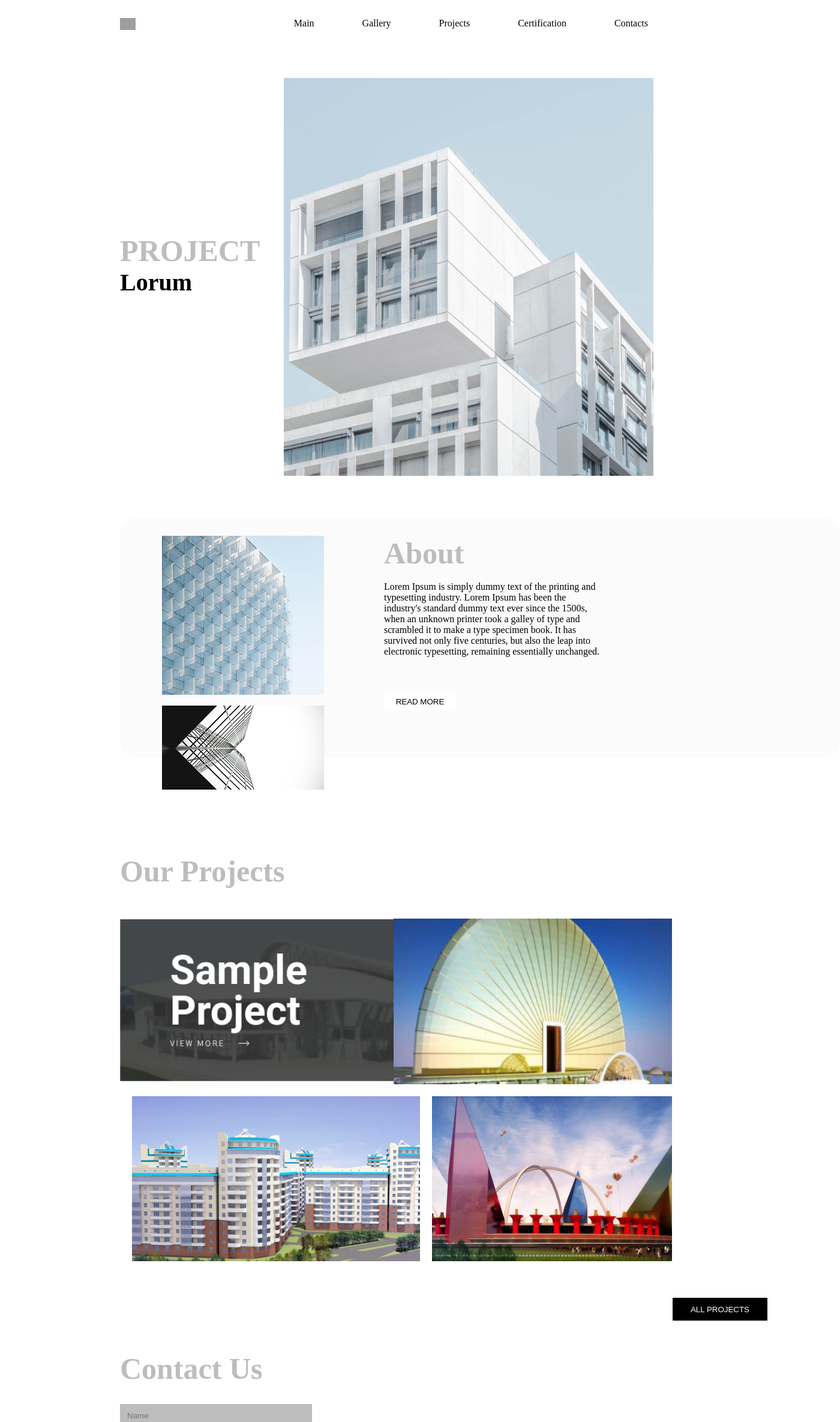
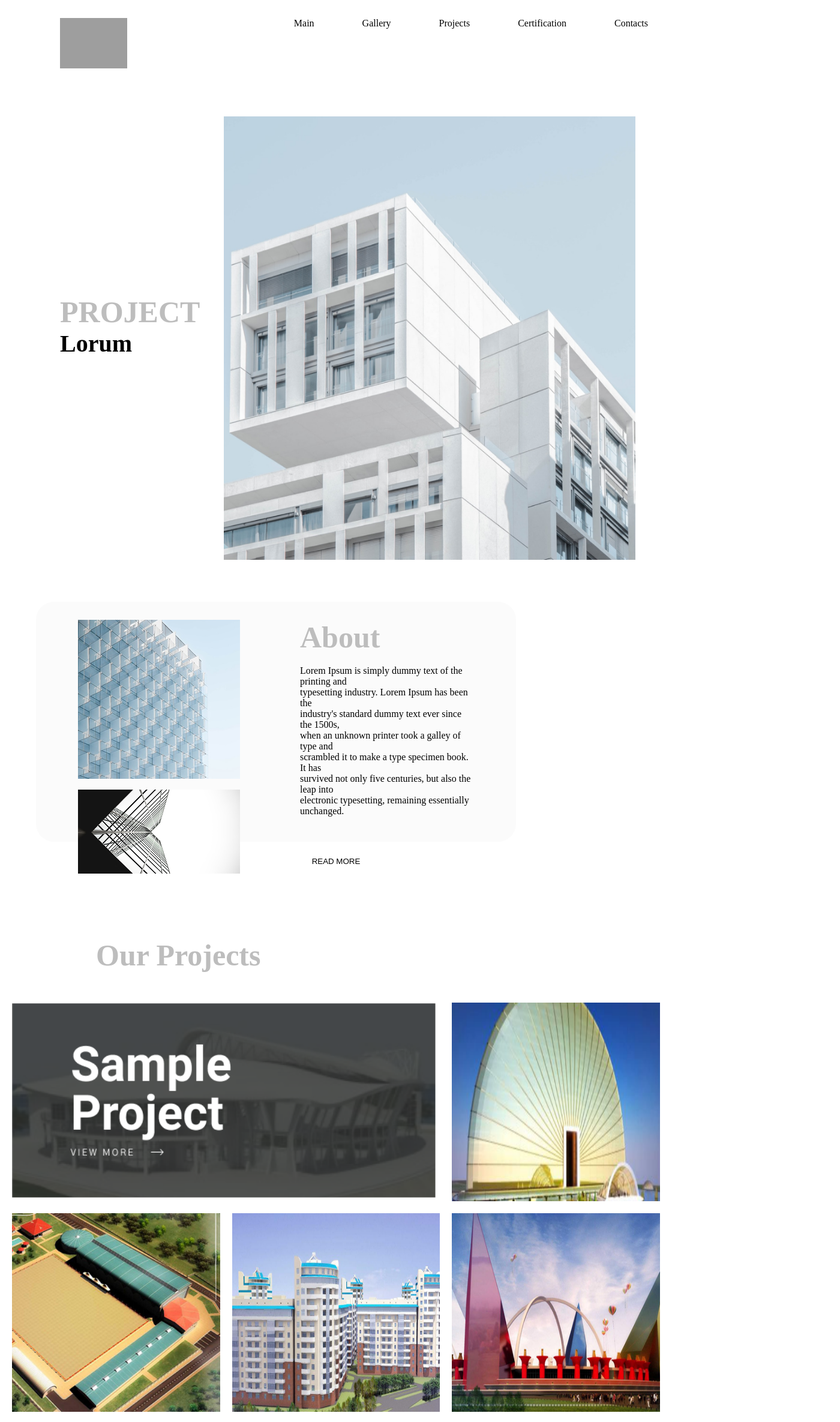
Before and after one commit to Lah-deh/React-Task-2, a React (Vite) app: page / in a window 1280 px wide. Shown: the top 2370 px of the page at 60% size, 1400 px wide, since content can reach past the window. Built offline with nearby package versions, Linux system fonts and the light colour scheme; grey boxes are pictures that could not be loaded.

Commit message:
worked on the responsiveness

```diff
--- a/src/App.css
+++ b/src/App.css
@@ -404,7 +404,7 @@ form input{
         width: 17rem;
         gap: 0;
         height: 30rem;
-        margin-left: 20px;
+        margin-left: 30px;
         border-radius: 30px;
         padding: 20px;
 
@@ -471,8 +471,24 @@ form input{
     }
 
 
-    .project {
-    display: none;
+    .project{
+        margin-left: 40px;
+        margin-right: 20px;
+    }
+    .project h1{
+        margin-top: 70px;
+    }
+    .gridd{
+        display: flex;
+        flex-direction: column;
+    }
+    .gridd img{
+        width: 90%;
+        height: 60%;
+    }
+    .project button{
+        margin-left: 30px;
+        margin-top: 20px;
     }
 
 
@@ -609,7 +625,7 @@ form input{
         width: 17rem;
         gap: 0;
         height: 30rem;
-        margin-left: 20px;
+        margin-left: 30px;
         border-radius: 30px;
         padding: 20px;
 
@@ -676,8 +692,24 @@ form input{
     }
 
 
-    .project {
-    display: none;
+     .project{
+        margin-left: 40px;
+        margin-right: 20px;
+    }
+    .project h1{
+        margin-top: 70px;
+    }
+    .gridd{
+        display: flex;
+        flex-direction: column;
+    }
+    .gridd img{
+        width: 90%;
+        height: 60%;
+    }
+    .project button{
+        margin-left: 30px;
+        margin-top: 20px;
     }
 
 
@@ -768,8 +800,19 @@ form input{
     .hero img{
         width: 60%;
     }
+    .about{
+        margin-left: 20px;
+    }
+    .project{
+        margin-left: 20px;
+        margin-right: 20px;
+    }
+    .gridd img{
+        width: 80%;
+        height: 60%;
+    }
     .footer{
-        width: 100%;
+        width: 90%;
     }
     .projects{
     margin-left: 50px;
@@ -778,11 +821,11 @@ form input{
 
 @media screen and (min-width:425px){
     .nav section{
-        gap:60px;
+        gap:40px;
         justify-content: start;
     }
     .nav ul{
-        gap: 1.5rem;
+        gap: 1rem;
     }
     .hero img{
         width: 40%;
@@ -797,7 +840,24 @@ form input{
    .projects{
     margin-left: 80px;
    }
+   .gridd img{
+        width: 70%;
+        height: 60%;
     }
+    .footerr{
+        font-size: 10px;
+        justify-content: start;
+        gap: 15px;
+    }
+    .footer{
+        width:76%;
+    }
+    .logoo{
+        padding-left: 10px;
+    }
+}
+
+
 
 @media screen and (min-width:768px){
     .logo{
@@ -808,11 +868,11 @@ form input{
         display: block;
     }
     .nav section{
-        gap:100px;
+        gap:40px;
         justify-content: start;
     }
     .nav ul{
-        gap: 2.5rem;
+        gap: 1.5rem;
     }
     .hero{
         margin-left: 50px;
@@ -850,7 +910,17 @@ form input{
     .twoo img{
         margin-left: 8rem;
     }
-
+    .project h1{
+        margin-left: 60px;
+    }
+    .gridd img{
+        width: 50%;
+        height: auto;
+        margin-left: 60px;
+    }
+    .project button{
+        margin-left: 60px;
+    }
 
     .contact{
         margin-left: 80px;
@@ -863,8 +933,21 @@ form input{
     width: 21rem;
    }
 
+   .sooo ul{
+       display: block;
+    }
+
    .footer{
-        width: 100%;
+        width:66%;
+
+    }
+    .footerr{
+        display: flex;
+        margin-top: 20px;
+        padding-top: 30px;
+        font-size: 20px;
+        margin-bottom: 5px;
+        justify-content: space-evenly;
     }
     .jet1, .jet2, .jet3{
         flex-direction: row;
@@ -891,8 +974,9 @@ form input{
 
 
 @media screen and (min-width:1024px){
+
     .hero{
-        margin-left: 200px;
+        margin-left: 100px;
         margin-right: 200px;
         display: flex;
         justify-content: space-around;
@@ -907,15 +991,18 @@ form input{
         font-size: 40px;
         font-weight: 900;
     }
-    .logo{
-        width: 9%;
-        height: 3%;
+    .nav-flex{
+        margin-left: -100px;
+    }
+    .nav .logo{
+        width: 7rem;
+        height: 10%;
     }
     .nav section{
-        gap: 120px;
+        gap: 80px;
     }
     .nav ul{
-        gap: 3.5rem;
+        gap: 3rem;
     }
     .hero  img{
         width: 70%;
@@ -929,10 +1016,10 @@ form input{
     .about{
         display: flex;
         margin-top: 70px;
-        margin-left: 200px;
+        margin-left: 60px;
         margin-right: 200px;
         background-color: #FBFBFB;
-        width: 75rem;
+        width: 50rem;
         height: 25rem;
         margin-bottom: 10rem;
         gap: 50px;
@@ -971,9 +1058,7 @@ form input{
     }
 
 
-    .project{
-        display: block;
-    }
+
 
 
 
@@ -1022,11 +1107,83 @@ form input{
         width: 40%;
         height: 50%;
     }
+    .project{
+        margin-left: 100px;
+        margin-right: 100px;
+    }
+
+    .project h1{
+        font-size: 50px;
+        color: #BDBDBD;
+        margin-bottom: 50px;
+    }
+
+    .gridd{
+        display: grid;
+        grid-template-columns: repeat(3,1fr);
+        grid-template-rows: repeat(2,1fr);
+        grid-auto-flow: row;
+        gap:20px ;
+        margin-left: -100px;
+        width: 100%;
+        margin-left: -140px;
+
+    }
+    .gridd img{
+        width: 100%;
+        height: 100%;
+    }
+    .gridd img:nth-child(1){
+        grid-column: 1/3;
+        grid-row: 1;
+        height: 100%;
+    }
+    .gridd img:nth-child(2){
+        grid-column: 3/6;
+        grid-row: 1;
+        height: 100%;
+        max-width: 100vw;
+        margin-left: -4rem;
+        width: 29rem;
+    }
+    .gridd img:nth-child(3){
+        grid-column: 1;
+        grid-row: 2;
+        max-width: 100%;
+        width: 100%;
+        max-height: 100vh;
+        height: 100%;
+    }
+    .gridd img:nth-child(4){
+        grid-column: 2;
+        grid-row: 2;
+        max-height: 100vh;
+        width: 30rem;
+        max-width: 100vw;
+        height: 100%;
+
+    }
+    .gridd img:nth-child(5){
+        grid-column: 3;
+        grid-row: 2;
+        max-height: 100vh;
+        height: 100%;
+        width: 25rem;
+        max-width: 100vw;
+
+    }
+    .project button{
+        background-color: black;
+        color: white;
+        margin-left: 35rem;
+        width: 10rem;
+        height: 40px;
+    }
 
 
     .contact{
-        margin-left: 200px;
-        margin-right: 200px;
+        margin-left: 100px;
+        margin-right: 100px;
         margin-top: 50px;
         flex-direction: row;
     }
@@ -1052,7 +1209,7 @@ form input{
 
     }
     .man img{
-        width: 100%;
+        width: 80%;
         height: 80%;
     }
     form input{
@@ -1071,12 +1228,43 @@ form input{
         margin-bottom: 40px;
     }
 
-    /* .contactt{
-        flex-direction: row;
+
+
+    .sooo ul{
+       display: block;
     }
-    .contact{
-        margin-left: 20px;
-    } */
+    .footer{
+        background-color: black;
+        color: white;
+        width: 87%;
+
+    }
+    .footerr{
+        display: flex;
+        margin-top: 20px;
+        padding-top: 30px;
+        font-size: 20px;
+        margin-bottom: 5px;
+        justify-content: space-evenly;
+
+
+    }
+    .footerr li{
+        list-style-type: none;
+    }
+    .flexxx li{
+        display: flex;
+        gap: 10px;
+    }
+    .logoo {
+        width: 10%;
+        height: 10%;
+    }
+    .copy{
+        text-align: center;
+        padding-bottom: 30px;
+        padding-top: 10px;
+    }
     .photoo{
         display: grid;
         grid-template-rows: repeat(2,1fr);
--- a/src/components/Project.jsx
+++ b/src/components/Project.jsx
@@ -13,10 +13,18 @@ const Project = () => {
         <h1 >Our Projects</h1>
         <div className=' gridd'>
           <img src={p1} className='ima1'/>
-          <img src={p2} className='ima2'/>
-          <img src={p3} className='ima3'/>
-          <img src={p4} className='ima4'/>
-          <img src={p5} className='ima5'/>
+          <div>
+            <img src={p2} className='imaa2'/>
+          </div>
+          <div>
+            <img src={p3} className='imaa3'/>
+          </div>
+          <div>
+            <img src={p4} className='imaa4'/>
+          </div>
+          <div>
+          <img src={p5} className='imaa5'/>
+          </div>
         </div>
         <div className=''>
           <button>ALL PROJECTS</button>
```
Lines whose indentation alone changed are shown as unchanged.
